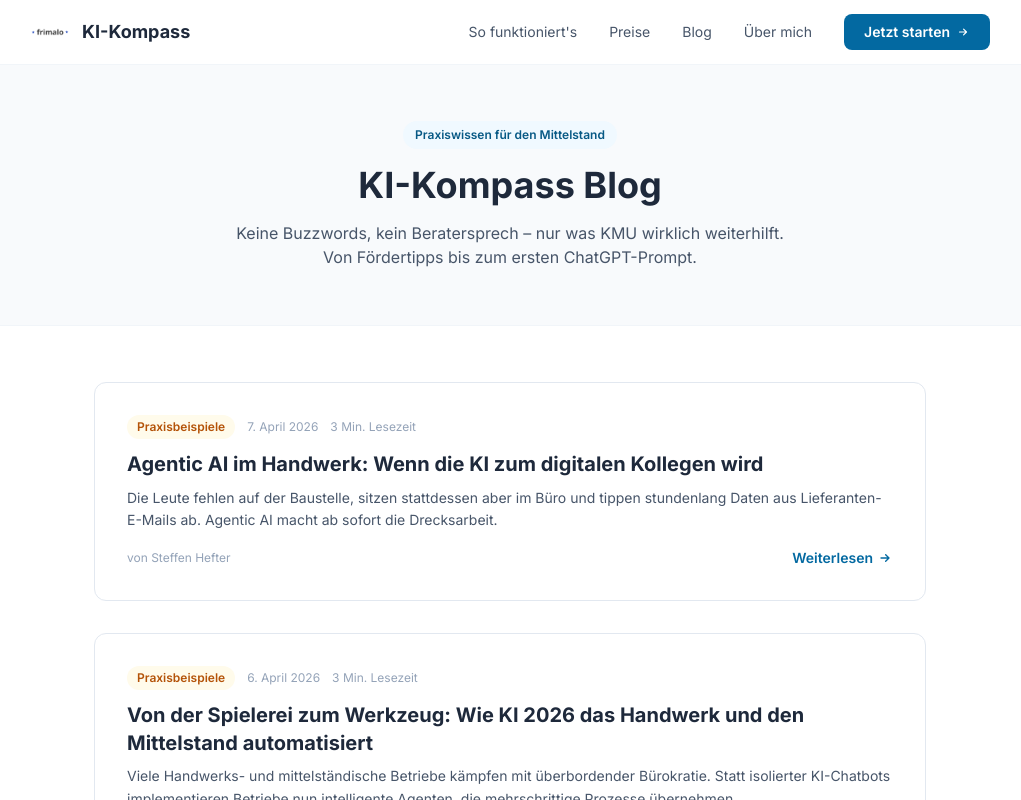
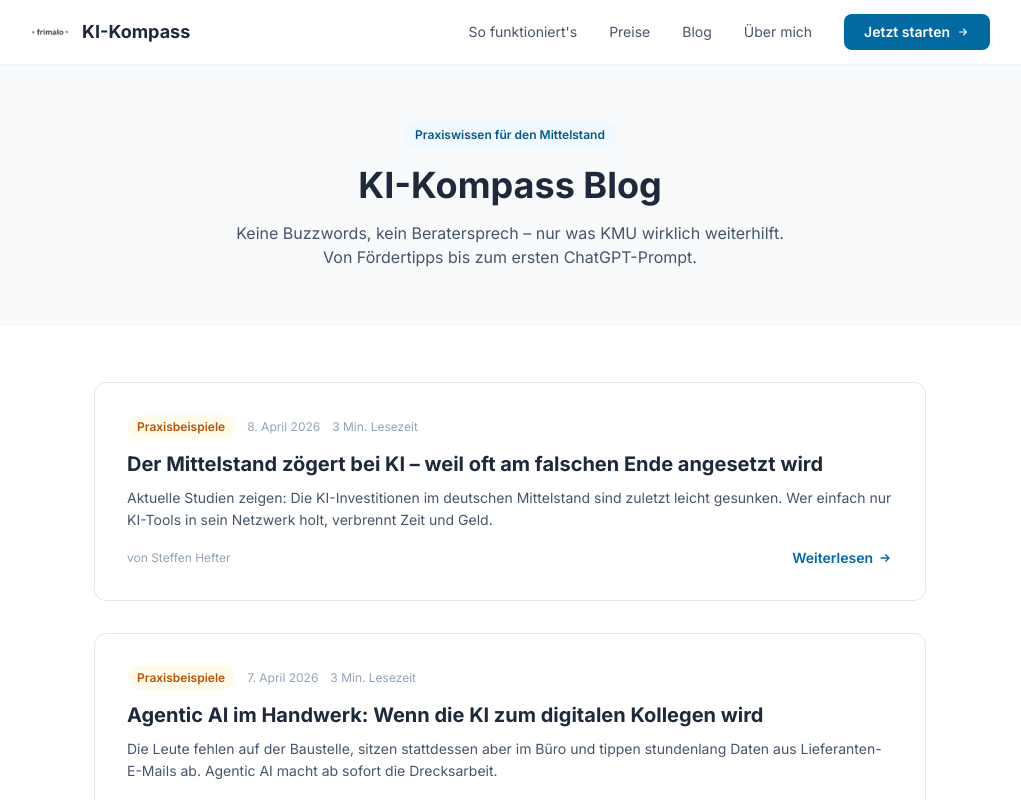
Before and after one commit to derhefter/KI-Kompass-2.0, a Next.js app: page /blog in a window 1280 px wide. Shown: the top 800 px of the page, without its empty margins (130-1151 px from the left). Built offline with nearby package versions, Linux system fonts and the light colour scheme; no server answers.

Commit message:
Auto-Publish: Der Mittelstand zögert bei KI

```diff
--- a/src/data/blog-posts.js
+++ b/src/data/blog-posts.js
@@ -16,6 +16,33 @@
 // ============================================================
 
 export const blogPosts = [
+  {
+    id: 7,
+    slug: 'der-mittelstand-zoegert-bei-ki-weil-oft-am-falschen-ende-angesetzt-wird',
+    title: 'Der Mittelstand zögert bei KI – weil oft am falschen Ende angesetzt wird',
+    excerpt: 'Aktuelle Studien zeigen: Die KI-Investitionen im deutschen Mittelstand sind zuletzt leicht gesunken. Wer einfach nur KI-Tools in sein Netzwerk holt, verbrennt Zeit und Geld.',
+    content: `
+<p><strong>Ausgangslage:</strong><br>Aktuelle Studien zeigen: Die KI-Investitionen im deutschen Mittelstand sind zuletzt leicht gesunken. Der Grund? Erste Pilotprojekte brachten oft nicht den erhofften Effizienz-Boost. Wer einfach nur KI-Tools in sein Netzwerk holt und auf wundersame Produktivität hofft, verbrennt Zeit und Geld. Die Realität in Handwerk und Fertigung ist eindeutig: Fachkräfte fehlen nicht in theoretischen Strategie-Meetings, sondern draußen beim Kunden, weil sie im Büro Lieferscheine abtippen und händisch Daten ins System übertragen müssen.</p>
+
+<p><strong>Maßnahme:</strong><br>Statt abstrakter "digitaler Transformation" rücken jetzt europäische, hochspezialisierte KI-Lösungen in den Fokus. Mit dem Inkrafttreten des EU AI Acts setzen immer mehr Betriebe auf lokale Anbieter und DSGVO-konforme Agenten-Systeme (statt auf US- oder asiatische Giganten). Diese übernehmen exakt die zeitraubenden Büro-Routinen – sicher, transparent und nach unseren europäischen Standards.</p>
+
+<p><strong>Ergebnis:</strong><br>Die Lösung ist pragmatisch: Identifizieren Sie den größten administrativen Zeitfresser im Büro und automatisieren Sie diesen gezielt. Wenn der Meister oder Bauleiter wieder beim Kunden vor Ort ist, anstatt abends noch E-Mails zu sortieren und Angebote zusammenzukopieren, hat sich die KI rentiert. Alles andere lenkt nur vom Kerngeschäft ab.</p>
+
+<p><strong>Quick-Wins für den Einstieg:</strong></p>
+<ul>
+  <li><strong>Rechnungseingang automatisieren:</strong> Europäische OCR-Tools lesen Belege datenschutzkonform aus und übergeben sie ans Buchhaltungssystem.</li>
+  <li><strong>E-Mail-Postfach entlasten:</strong> Kundenanfragen werden intelligent nach Relevanz sortiert und mit Textbausteinen vorbereitet.</li>
+  <li><strong>Lokale KI-Modelle nutzen:</strong> Europäische Open-Source-Modelle stellen sicher, dass sensible Kundendaten das Unternehmen niemals verlassen.</li>
+</ul>
+`,
+    category: 'Praxisbeispiele',
+    author: 'Steffen Hefter',
+    date: '2026-04-08',
+    status: 'published',
+    image: '',
+    readTime: 3
+  },
+
   {
     id: 6,
     slug: 'agentic-ai-im-handwerk-wenn-die-ki-zum-digitalen-kollegen-wird',
```
